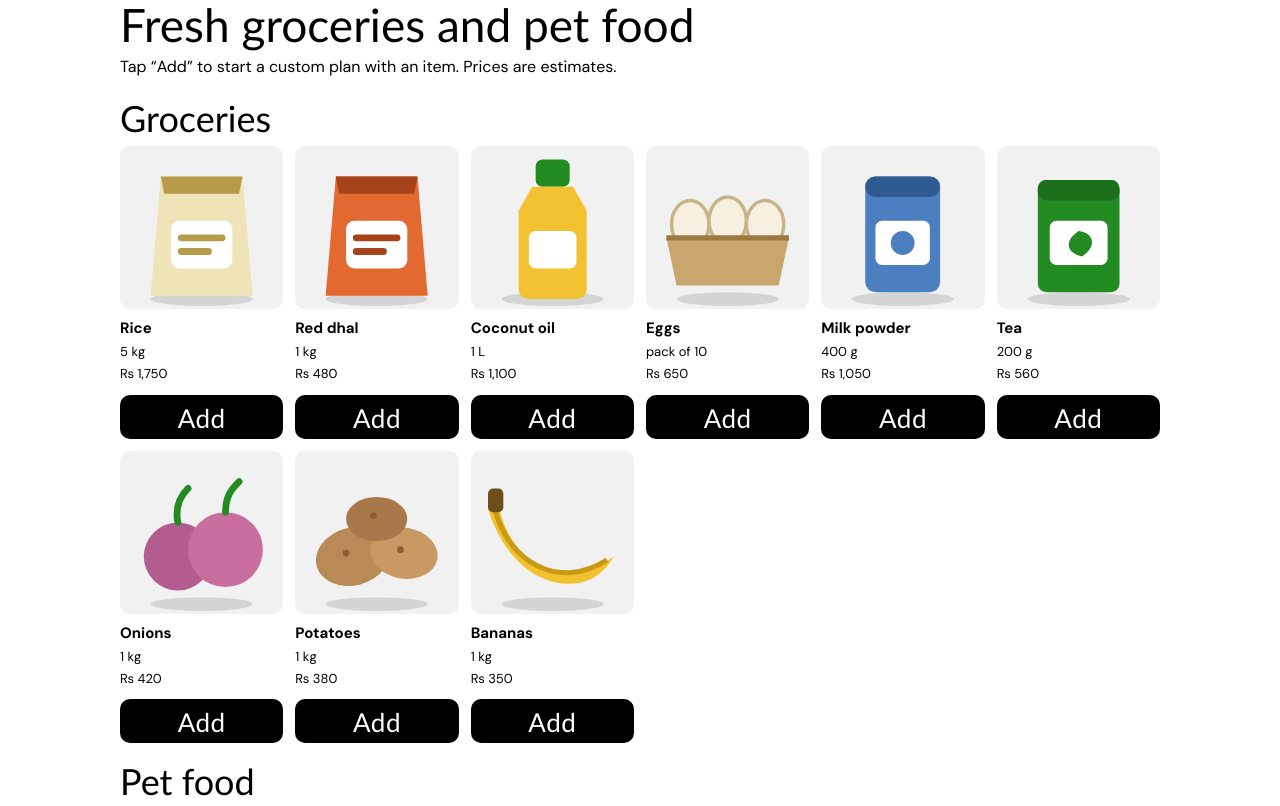
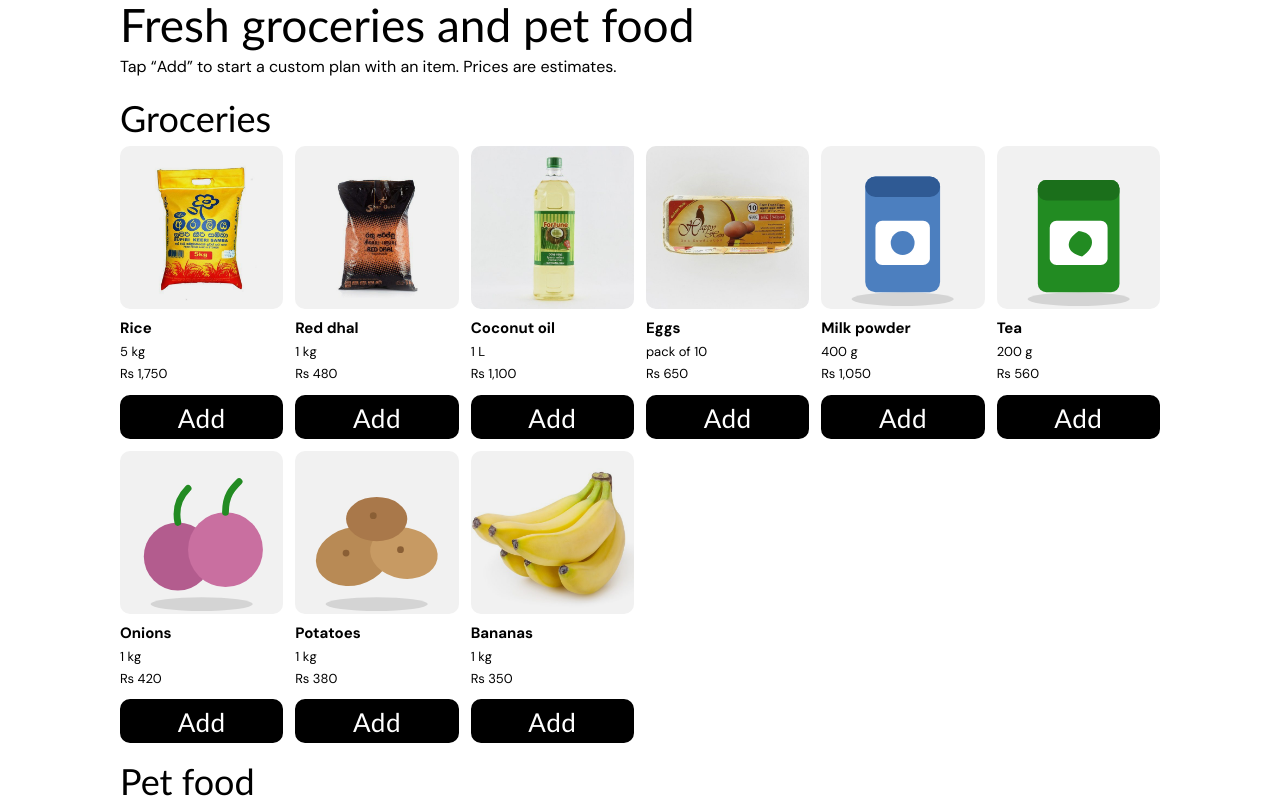
Before and after one commit to stephandesilva/stay-pled, a plain HTML site: page index.html in a window 1280 px wide. Shown: the part 1011-1817 px from the top of the page. Drawn offline with Linux system fonts and the light colour scheme; a web font is replaced by a local one.

Commit message:
Add files via upload

```diff
--- a/index.html
+++ b/index.html
@@ -65,7 +65,7 @@ h1{font:400 clamp(44px,6.2vw,70px)/.85 var(--head);margin:0 0 14px}
 .vpause{margin-left:auto;width:44px;height:44px;display:flex;align-items:center;justify-content:center;background:rgba(0,0,0,.45);border:1.5px solid var(--white);border-radius:50%;padding:0;cursor:pointer}
 @media (max-width:700px){.vhero{min-height:560px}.vshade{background:linear-gradient(0deg,rgba(0,0,0,.82),rgba(0,0,0,.55))}}
 @media (prefers-reduced-motion:reduce){.rv,.fx{animation:none;opacity:1;transform:none}.vid,.vcontent{transition:none}}
-.pi{display:block;background:var(--soft);border-radius:10px}.pi svg{display:block;width:100%;height:auto}
+.pi{display:block;background:var(--soft);border-radius:10px}.pi svg{display:block;width:100%;height:auto}.pi img{display:block;width:100%;height:auto;border-radius:10px;mix-blend-mode:multiply}
 .thumbs{display:flex;gap:6px;margin-bottom:10px}.thumbs .pi{width:48px}.thumbs.big .pi{width:84px}
 .row .pi{width:56px;flex:none}
 .sub{font:400 36px/1 var(--head);margin:20px 0 10px}
@@ -269,6 +269,8 @@ aside.sum{position:sticky;top:calc(12px + env(safe-area-inset-top,0px));backgrou
 // ---- Edit these ----
 var CONTACT={whatsapp:"",email:""}; // used by the fallback when a request can’t be saved online
 var FORM_ENDPOINT=""; // e.g. https://formspree.io/f/yourid  (see README)
+// Product photos: product id -> image file in assets/. Products without a photo show a drawn illustration.
+var PHOTOS={rice:"assets/product-rice.jpg",dhal:"assets/product-dhal.jpg",oil:"assets/product-oil.jpg",eggs:"assets/product-eggs.jpg",banana:"assets/product-banana.jpg"};
 var LEAD_DAYS=3;
 // Indicative rates: LKR per 1 unit. Update before launch; these are not live.
 var RATES={LKR:1,USD:333,GBP:445,EUR:381,AUD:235,CAD:236,SGD:257,AED:90.7,INR:3.4};
@@ -383,7 +385,7 @@ potato:'<ellipse cx="34" cy="62" rx="22" ry="17" fill="#B88A55" transform="rotat
 banana:'<path d="M16 30c6 36 38 54 68 32-6 10-14 16-26 16C36 78 18 60 10 34z" fill="#F2C230"/><path d="M14 34c8 32 38 48 66 30" stroke="#C99A14" stroke-width="3" fill="none"/><rect x="10" y="22" width="9" height="14" rx="3" fill="#6B4E1B"/>',
 treat:'<rect x="22" y="40" width="52" height="16" rx="8" fill="#E8C48A"/><g fill="#E8C48A"><circle cx="24" cy="38" r="9"/><circle cx="24" cy="58" r="9"/><circle cx="72" cy="38" r="9"/><circle cx="72" cy="58" r="9"/></g>'};
 ART.dhal=ART.dhal;
-function pimg(id){return'<span class="pi"><svg viewBox="0 0 96 96" aria-hidden="true"><ellipse cx="48" cy="90" rx="30" ry="4" fill="#000" opacity=".12"/>'+(ART[id]||"")+"</svg></span>"}
+function pimg(id){if(PHOTOS[id])return'<span class="pi"><img src="'+PHOTOS[id]+'" alt="" width="640" height="640" loading="lazy"></span>';return'<span class="pi"><svg viewBox="0 0 96 96" aria-hidden="true"><ellipse cx="48" cy="90" rx="30" ry="4" fill="#000" opacity=".12"/>'+(ART[id]||"")+"</svg></span>"}
 function buildShop(){["Groceries","Pet food"].forEach(function(g,k){$(k?"shopP":"shopG").innerHTML=CAT.filter(function(c){return c.g===g}).map(function(c){return'<div class="sc">'+pimg(c.id)+"<b>"+esc(c.n)+"</b><small>"+esc(c.u)+'</small><small><span class="pp" data-p="'+c.p+'"></span></small><button class="btn sm" type="button" data-add="'+c.id+'">Add</button></div>'}).join("")});
 $("shop").addEventListener("click",function(e){var b=e.target.closest("[data-add]");if(!b)return;var id=b.dataset.add;setPlan("custom");var v=Math.min(20,(S.cart[id]||0)+1);S.cart[id]=v;$("q_"+id).textContent=v;update();b.textContent="Added · "+v;clearTimeout(b._t);b._t=setTimeout(function(){b.textContent="Add"},1800)})}
 function repSet(){var set={};if(S.freq==="custom")return set;var f=FREQ.filter(function(x){return x.id===S.freq})[0],b=fromIso(S.first),lim=addDays(today,400),i,d;for(i=0;i<80;i++){d=f.days?addDays(b,f.days*i):addMonths(b,i);if(d>lim)break;set[iso(d)]=1}return set}
```
